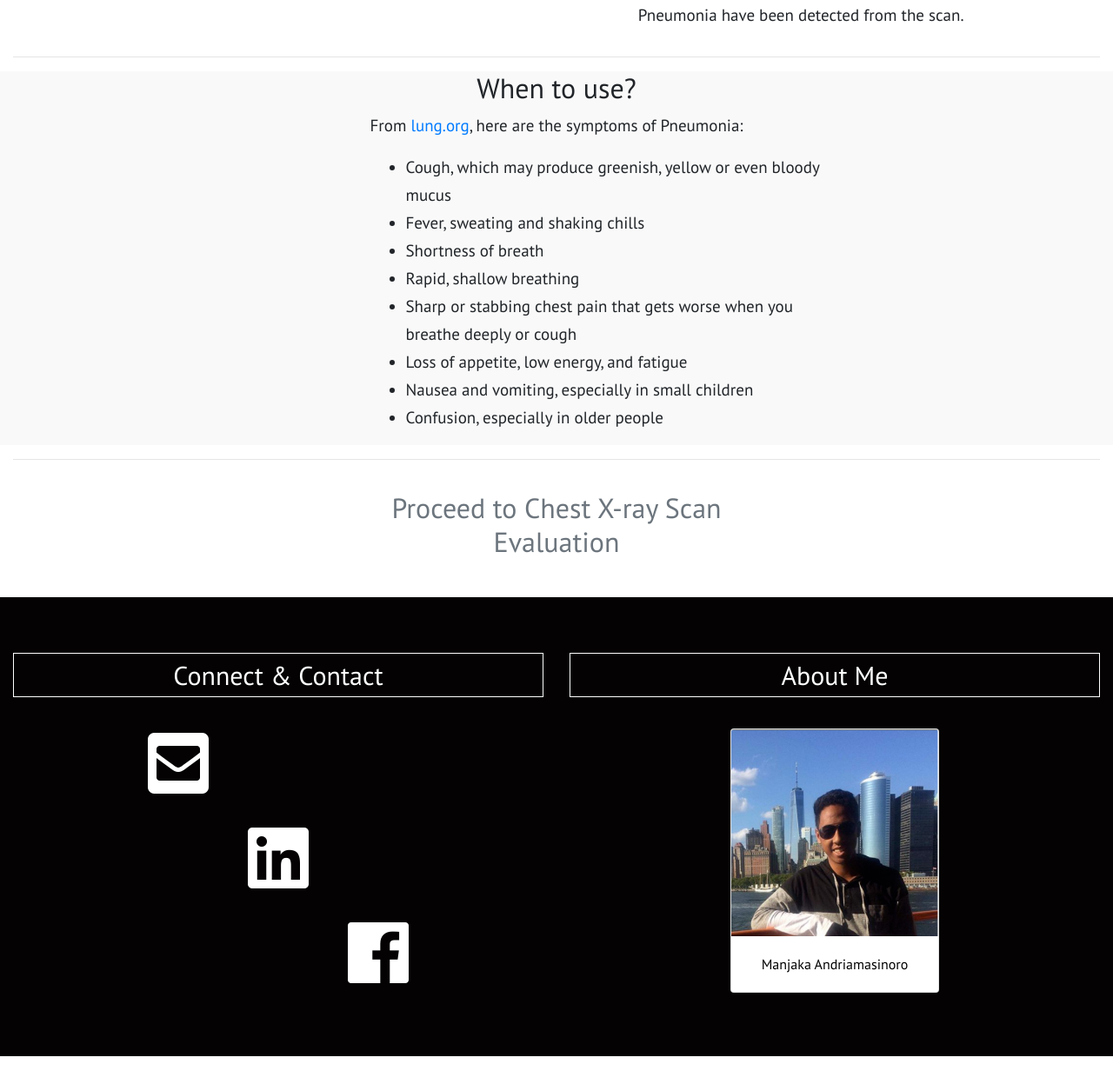
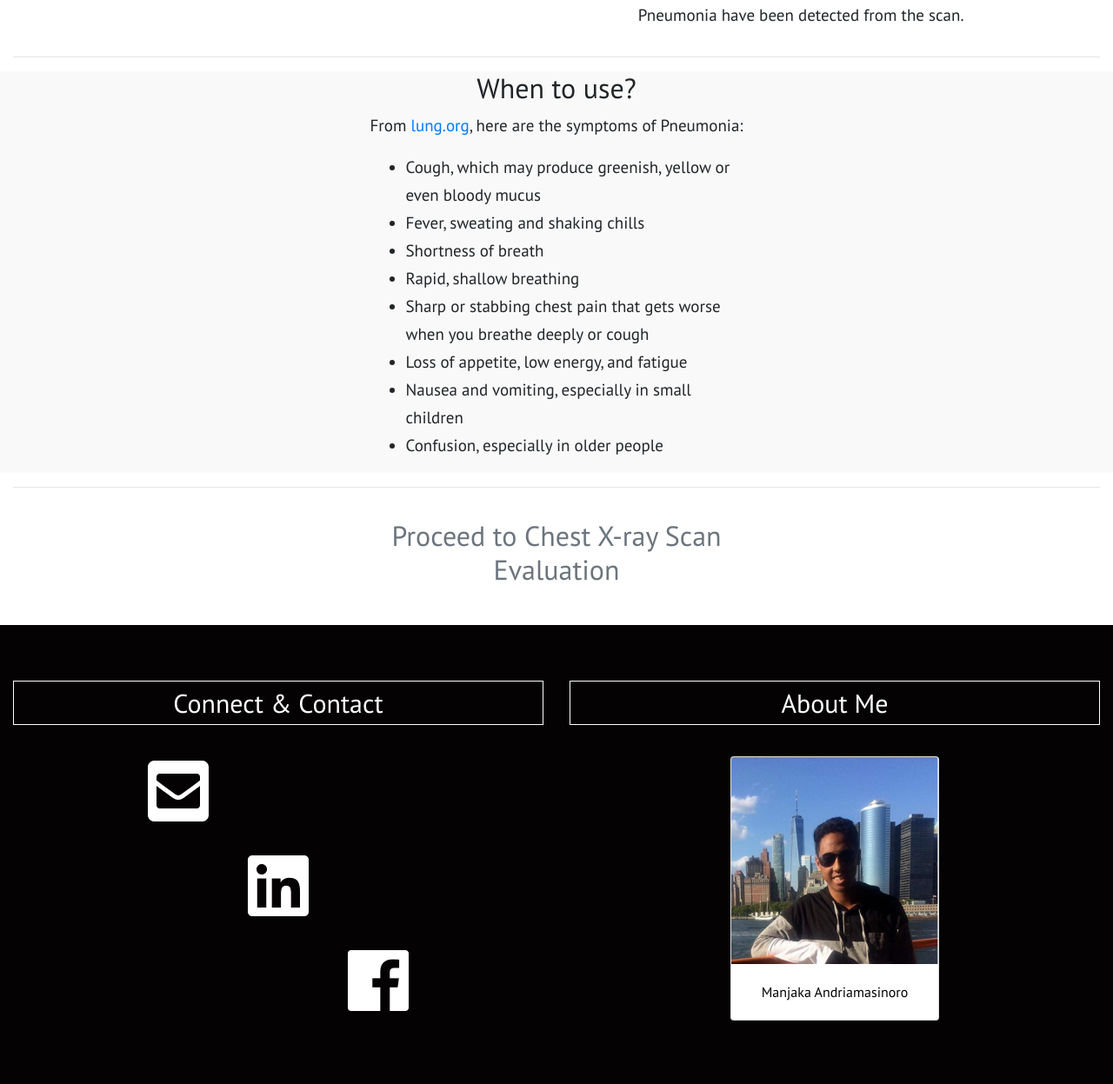
Before and after one commit to Manjaka97/pneumonia.elvnosix, a Flask app: page / in a window 1280 px wide. Shown: the part 727-1974 px from the top of the page at 87% size. Before the commit the page ends 1942 px from the top, so only its background shows below. Run offline with Flask 2, Linux system fonts and the light colour scheme; some libraries are stand-ins or nearby versions.

Commit message:
Fixed css spacing in index.html

```diff
--- a/templates/index.html
+++ b/templates/index.html
@@ -113,11 +113,11 @@
 		</div>
 		<hr>
 		<div class="row justify-content-center when-container">
-			<div class="col-6">
+			<div class="col-sm-12 col-md-6">
 				<h2 class="text-center">When to use?</h2>
 				<p class="text-center description">
 					From <a href="https://www.lung.org/lung-health-and-diseases/lung-disease-lookup/pneumonia/symptoms-and-diagnosis.html">lung.org</a>, here are the symptoms of Pneumonia:
-					<ul class="symptoms description">
+					<ul class="symptoms description" style="width: 70%; margin: auto;">
 						<li>Cough, which may produce greenish, yellow or even bloody mucus</li>
 						<li>Fever, sweating and shaking chills</li>
 						<li>Shortness of breath</li>
@@ -132,7 +132,7 @@
 		</div>
 		<hr>
 		<div class="row justify-content-center">
-			<div class="col-4 text-center">
+			<div class="col-md-4 col-sm-12 text-center">
 				<a href="test">
 					<h2 class="text-center text-secondary proceed">Proceed to Chest X-ray Scan Evaluation</h2>
 				</a>
```
